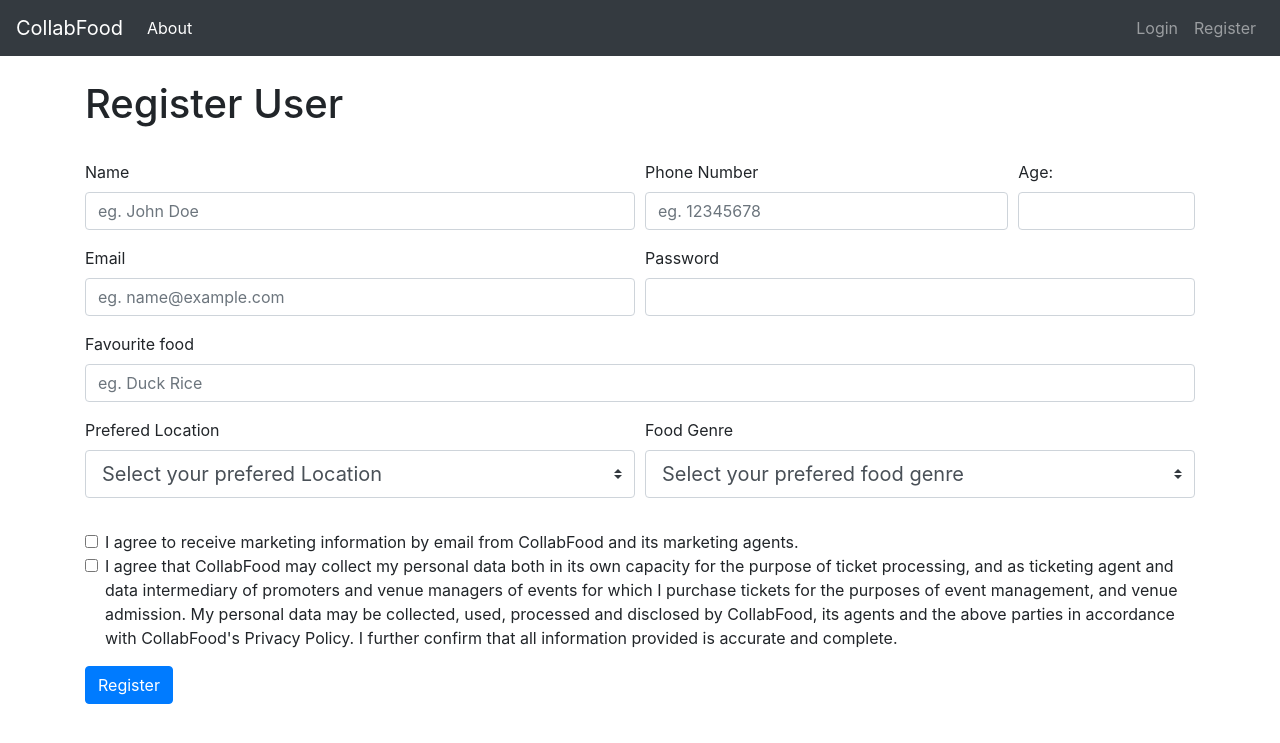
After one commit to zxchen92/FYP, a Django app: page //register/user in a window 1280 px wide. The commit adds this page. Shown: the top 743 px of the page. Run offline with Django 4.2, Linux system fonts and the light colour scheme.

Commit message:
Added register user frontend page

```diff
--- a/Homepage/templates/base.html
+++ b/Homepage/templates/base.html
@@ -42,6 +42,9 @@
 		    	<li class="nav-item">
 	        	<a class="nav-link" href="{% url 'login' %}">Login <span class="sr-only">(current)</span></a>
 		      </li>
+		      <li class="nav-item">
+	        	<a class="nav-link" href="{% url 'register' %}">Register <span class="sr-only">(current)</span></a>
+		      </li>
 	    	{% endif %}
 
 	    </ul>
@@ -62,13 +65,6 @@
 		  {% endfor %}
 		{% endif %}
 
-<!-- 		{% if messages %}
-		<ul class="messages">
-		    {% for message in messages %}
-		    <li{% if message.tags %} class="{{ message.tags }}"{% endif %}>{{ message }}</li>
-		    {% endfor %}
-		</ul>
-		{% endif %} -->
 
 		<br>
 		{% block content %}
--- /dev/null
+++ b/Homepage/templates/registeruser.html
@@ -0,0 +1,77 @@
+{% extends 'base.html' %}
+{% block content %}
+
+<h1>Register User</h1><br>
+
+<form>
+
+	<div class="form-row">
+		<div class="form-group col-md-6">
+		    <label for="exampleFormControlInput1">Name</label>
+		    <input type="email" class="form-control" id="exampleFormControlInput1" placeholder="eg. John Doe">
+		</div>
+		<div class="form-group col-md-4">
+		    <label for="exampleFormControlInput1">Phone Number</label>
+		    <input type="email" class="form-control" id="exampleFormControlInput1" placeholder="eg. 12345678">
+		</div>
+
+		<div class="form-group col-md-2">
+			<label for="quantity">Age:</label>
+			<input type="number" id="quantity" min="18" max="99" step="1" class="form-control">
+		</div>
+
+	</div>
+	<div class="form-row">
+		<div class="form-group col-md-6">
+		  <label for="inputEmail4">Email</label>
+		  <input type="email" class="form-control" id="inputEmail4" placeholder="eg. name@example.com">
+		</div>
+		<div class="form-group col-md-6">
+		  <label for="inputPassword4">Password</label>
+		  <input type="password" class="form-control" id="inputPassword4">
+		</div>
+	</div>
+    <div class="form-group">
+	    <label for="inputAddress2">Favourite food</label>
+	    <input type="text" class="form-control" id="inputAddress2" placeholder="eg. Duck Rice">
+  	</div>
+  	<div class="form-row">
+		<div class="form-group col-md-6">
+			<label for="exampleFormControlSelect2">Prefered Location</label>
+			<select class="custom-select custom-select-lg mb-3">
+			  <option selected>Select your prefered Location</option>
+			  <option value="1">North</option>
+			  <option value="2">South</option>
+			  <option value="3">East</option>
+			  <option value="3">West</option>
+			  <option value="3">Central</option>
+			</select>
+		</div>
+		<div class="form-group col-md-6">
+			<label for="exampleFormControlSelect2">Food Genre</label>
+			<select class="custom-select custom-select-lg mb-3">
+			  <option selected>Select your prefered food genre</option>
+			  <option value="1">Chinese</option>
+			  <option value="2">Western</option>
+			  <option value="3">Thai</option>
+			</select>
+		</div>
+	</div>
+	<div class="form-group">
+		<div class="form-check">
+			<input class="form-check-input" type="checkbox" id="gridCheck">
+			<label class="form-check-label" for="gridCheck">
+				I agree to receive marketing information by email from CollabFood and its marketing agents.
+			</label>
+		</div>
+		<div class="form-check">
+			<input class="form-check-input" type="checkbox" id="gridCheck">
+			<label class="form-check-label" for="gridCheck">
+				I agree that CollabFood may collect my personal data both in its own capacity for the purpose of ticket processing, and as ticketing agent and data intermediary of promoters and venue managers of events for which I purchase tickets for the purposes of event management, and venue admission. My personal data may be collected, used, processed and disclosed by CollabFood, its agents and the above parties in accordance with CollabFood's Privacy Policy. I further confirm that all information provided is accurate and complete.
+			</label>
+		</div>
+	</div>
+	<button type="submit" class="btn btn-primary">Register</button>
+</form>
+
+{% endblock %}
--- a/Homepage/urls.py
+++ b/Homepage/urls.py
@@ -3,8 +3,11 @@ from . import views
 
 urlpatterns = [
 	path('',views.home, name="home"),
-	path('about/',views.about, name="about"),
-	path('login/',views.login_user, name="login"),
-	path('logout/',views.logout_user, name='logout'),
-	path('userprofile/',views.user_profile, name='profile'),
+	path('about',views.about, name="about"),
+	path('login',views.login_user, name="login"),
+	path('logout',views.logout_user, name='logout'),
+	path('/userprofile',views.user_profile, name='profile'),
+	path('/register',views.register, name='register'),
+	path('/register/user',views.register_user, name='registeruser'),
+	path('/register/business',views.register_business, name='registerbusiness'),
 ]
--- a/Homepage/views.py
+++ b/Homepage/views.py
@@ -32,3 +32,12 @@ def logout_user(request):
 
 def user_profile(request):
 	return render(request, 'userprofile.html', {})
+
+def register(request):
+	return render(request, 'register.html', {})
+
+def register_user(request):
+	return render(request, 'registeruser.html', {})
+
+def register_business(request):
+	return render(request, 'registerbusiness.html', {})
```
Also changed, not shown: Homepage/templates/register.html (added, +25 -0 lines), Homepage/templates/registerbusiness.html (added, +71 -0 lines), db.sqlite3.
